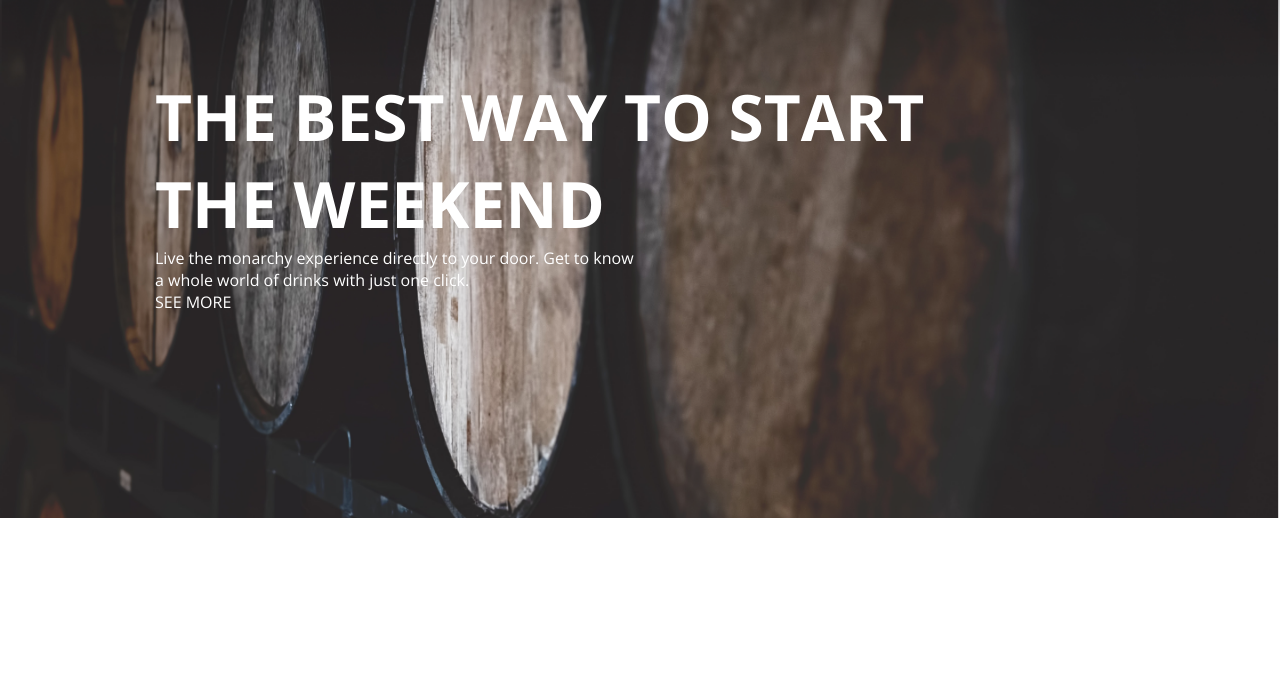
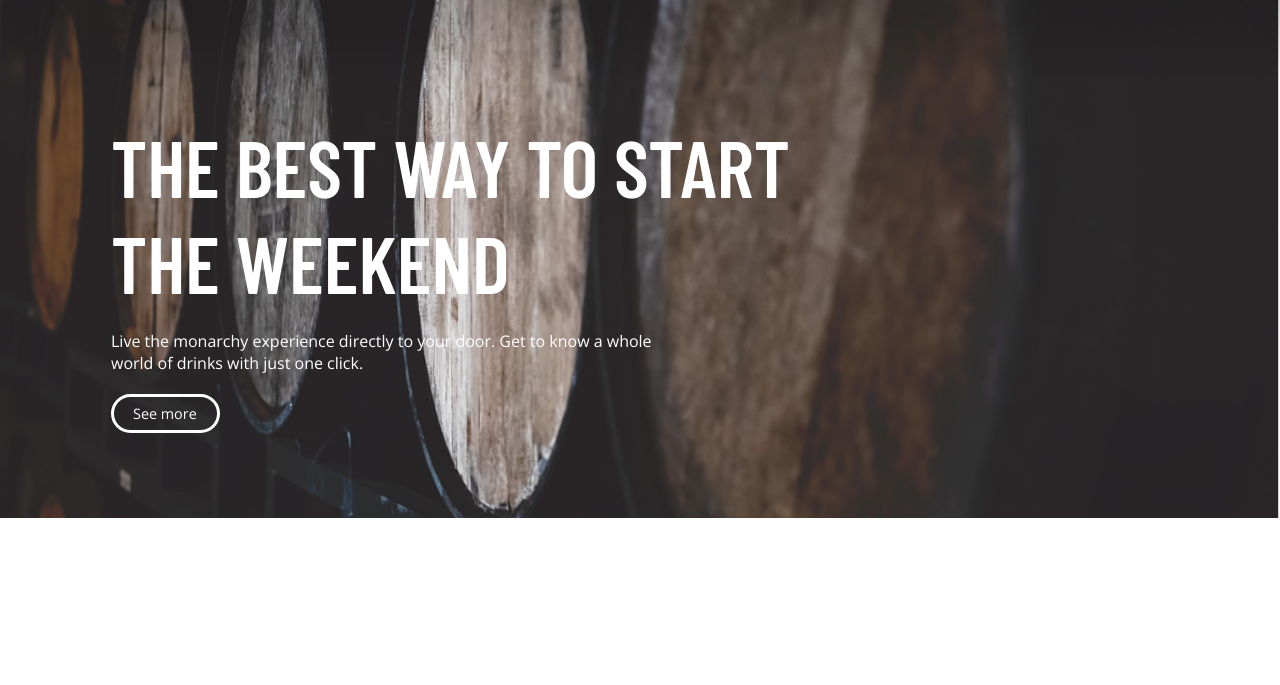
Before and after one commit to sarango25/LandingPage_Monarchy, a plain HTML site: page index.html in a window 1280 px wide. Shown: the part 82-767 px from the top of the page. Drawn offline with nearby package versions, Linux system fonts and the light colour scheme.

Commit message:
banner structure complete

```diff
--- a/index.html
+++ b/index.html
@@ -65,8 +65,8 @@
         <section class="banner">
             <div class="banner__info">
                 <h2 class="banner__title">THE BEST WAY TO START <br> THE WEEKEND</h2>
-                <p class="banner__text">Live the monarchy experience directly to your door. Get to know <br> a whole world of drinks with just one click. </p>
-                <a href="#">SEE MORE</a>
+                <p class="banner__text">Live the monarchy experience directly to your door. Get to know a whole <br>  world of drinks with just one click. </p>
+                <a class="text__btn" href="#">See more</a>
              </div>
             <img src="./img/banner.png" alt="Img1" class="banner__background">
         </section>
--- a/styles.css
+++ b/styles.css
@@ -1,3 +1,5 @@
+@import url('https://fonts.googleapis.com/css2?family=Barlow+Condensed:wght@600&family=Cormorant+Infant:wght@700&family=Open+Sans:wght@400;600&display=swap');
+
 /*Ocultar margen a todo el HTML*/
 * {
     margin: 0;
@@ -7,11 +9,13 @@
 
 /*Añadir fuente al HTML*/
 html, body {
+    font-family: 'Barlow Condensed', sans-serif;
     font-family: 'Cormorant Infant', serif;
     font-family: 'Open Sans', sans-serif;
 }
 /*Añadir fuente a los botones*/
 button {
+    font-family: 'Barlow Condensed', sans-serif;
     font-family: 'Cormorant Infant', serif;
     font-family: 'Open Sans', sans-serif;
 }
@@ -29,6 +33,7 @@ a {
 /*Clases utilitarias*/
 .flex {
     display: flex;
+
 }
 
 /*Clases utilitarias*/
@@ -111,7 +116,7 @@ a {
 /*Diagramación del banner*/
 .banner {
     width: 100%;
-    height: 600px;
+    height: 800px;
 }
 
 /*Diagramación fondo del banner*/
@@ -123,25 +128,44 @@ a {
 
 /*Diagramación información del banner*/
 .banner__info {
-    margin: 5px 10px 10px 5px;
-    padding: 150px;
+    margin: 100px 10px 31px 11px;
+    padding: 100px;
     color: #fff;
     position: absolute;
 }
 
 /*Tamaño fuente del tituo del banner*/
 .banner__title {
-    font-size: 4em;
+    font-size: 5em;
+    font-family: 'Barlow Condensed', sans-serif;
 }
 
 /*Tamaño fuente del texto del banner*/
 .banner__text {
+    margin-top: 20px;
     font: 1em;
 }
 
 /*Editar color del link del banner*/
-.banner a {
+.banner__info a {
+    display: block;
     color:#fff;
+    margin-top: 20px;
+    padding: 7px 19px;
+    outline: 100px;
+
+
+}
+
+.text__btn{
+    width: 16%;
+    border: solid;
+    border-color: #fff;
+    border-width: 3px;
+    border-radius: 20px;
+    font-size: 0.9em;
+
+
 }
 
 /*Digramación de los features*/
```
